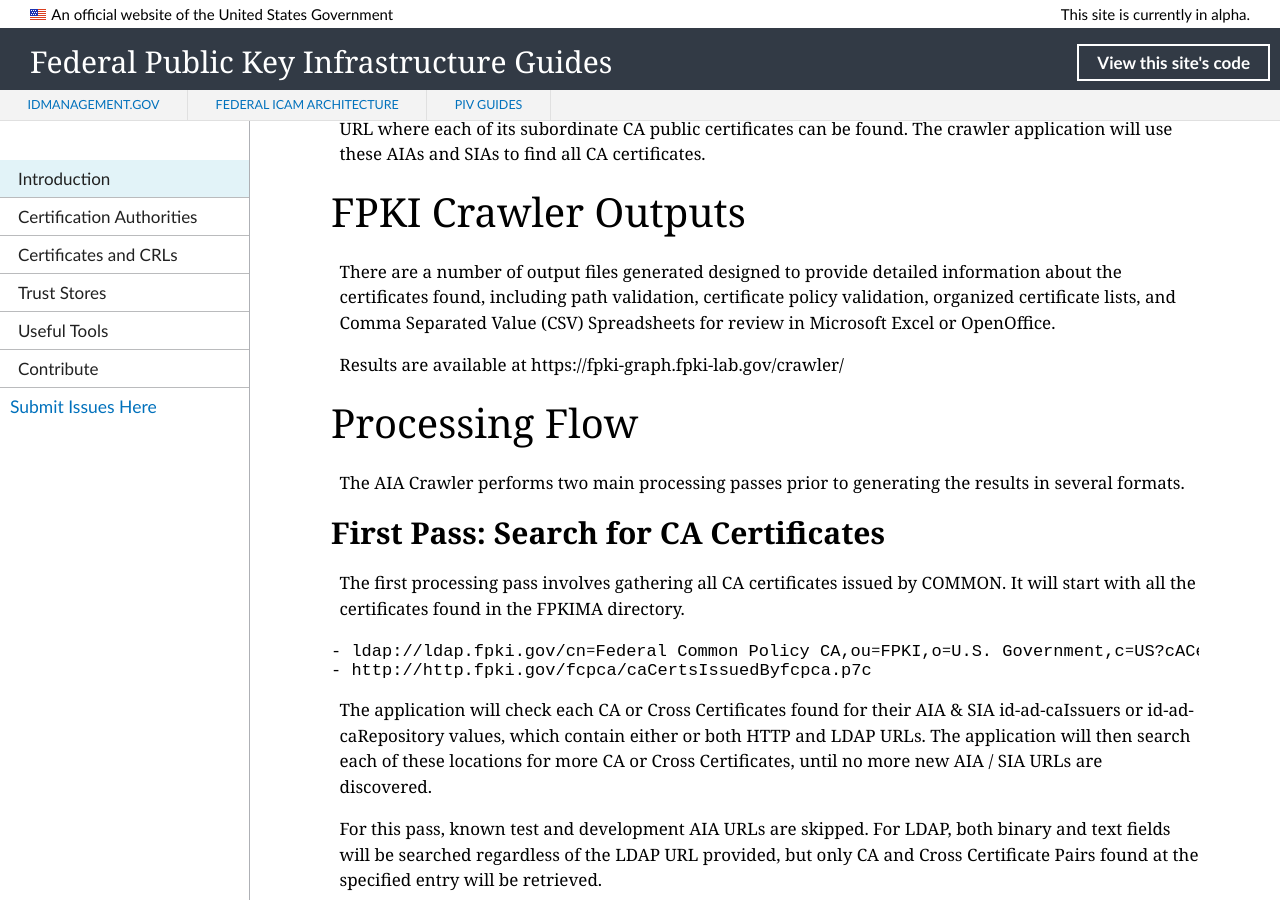
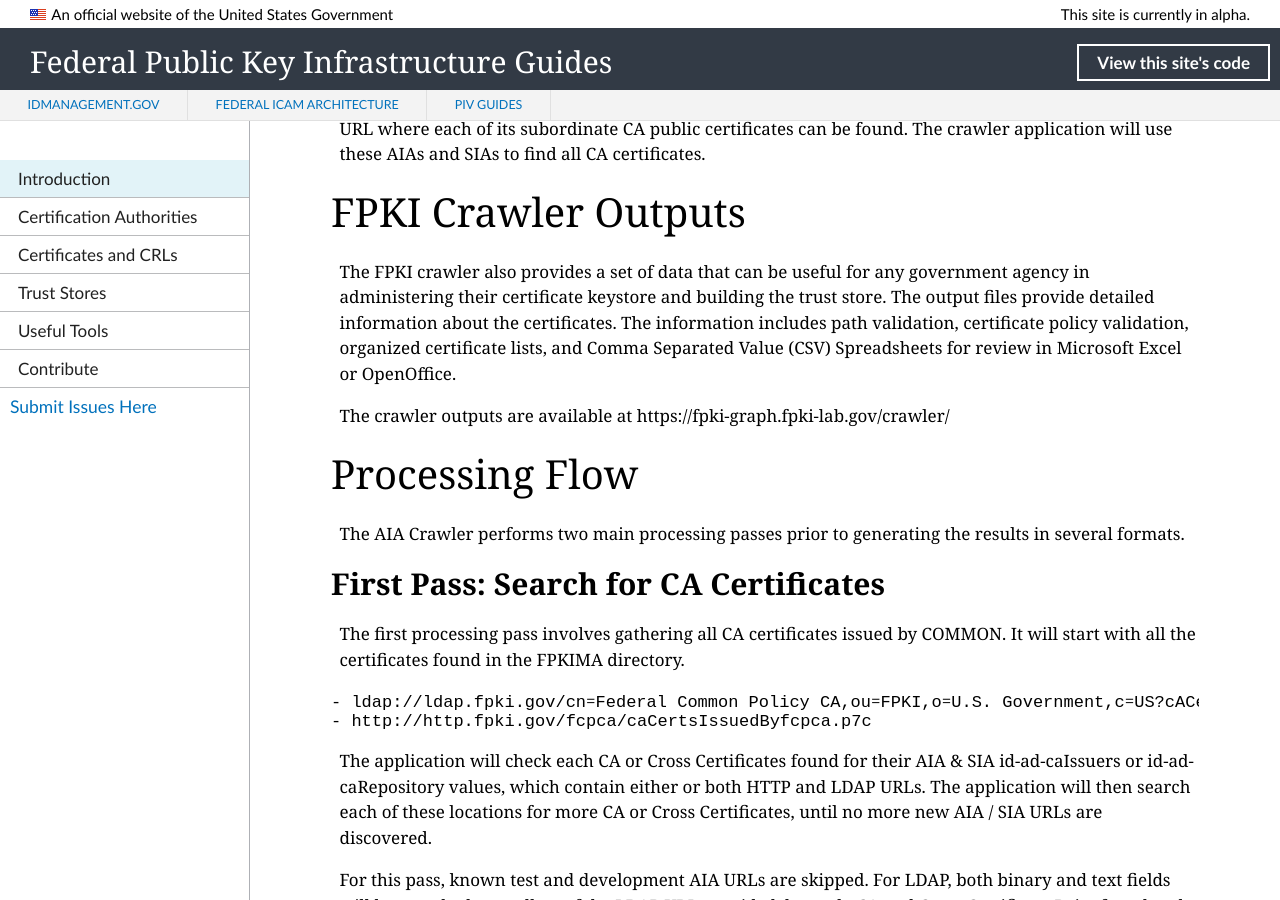
Before and after one commit to GSA/fpki-guides, a Jekyll site: the page built from pages/fpki_crawler_howto.md, in a window 1280 px wide and 900 px high, scrolled down 683 px. Built offline with Jekyll 4.4.1, drawn with Linux system fonts in a browser that asks for light colours; nearby versions of some CDN libraries; our own code applies the rules of GitHub Pages for plain Markdown files.

Commit message:
Update fpki_crawler_howto.md

```diff
--- a/pages/fpki_crawler_howto.md
+++ b/pages/fpki_crawler_howto.md
@@ -10,9 +10,9 @@
 Each CA validating to COMMON should have an AIA extension in its public certificate that defines a Uniform Resource Locator (URL) where it’s signing CA certificate can be found.  Following each CA certificate’s AIA chain should result in finding the certificate that is cross-certified with COMMON.  Each CA should also have a Subject Information Access (SIA) extension in its public certificate that defines a URL where each of its subordinate CA public certificates can be found.  The crawler application will use these AIAs and SIAs to find all CA certificates.
 
 # FPKI Crawler Outputs
-There are a number of output files generated designed to provide detailed information about the certificates found, including path validation, certificate policy validation, organized certificate lists, and Comma Separated Value (CSV) Spreadsheets for review in Microsoft Excel or OpenOffice.
+The FPKI crawler also provides a set of data that can be useful for any government agency in administering their certificate keystore and building the trust store. The output files provide detailed information about the certificates. The information includes path validation, certificate policy validation, organized certificate lists, and Comma Separated Value (CSV) Spreadsheets for review in Microsoft Excel or OpenOffice.
 
-Results are available at https://fpki-graph.fpki-lab.gov/crawler/
+The crawler outputs are available at https://fpki-graph.fpki-lab.gov/crawler/
 
 # Processing Flow
 The AIA Crawler performs two main processing passes prior to generating the results in several formats.
```
